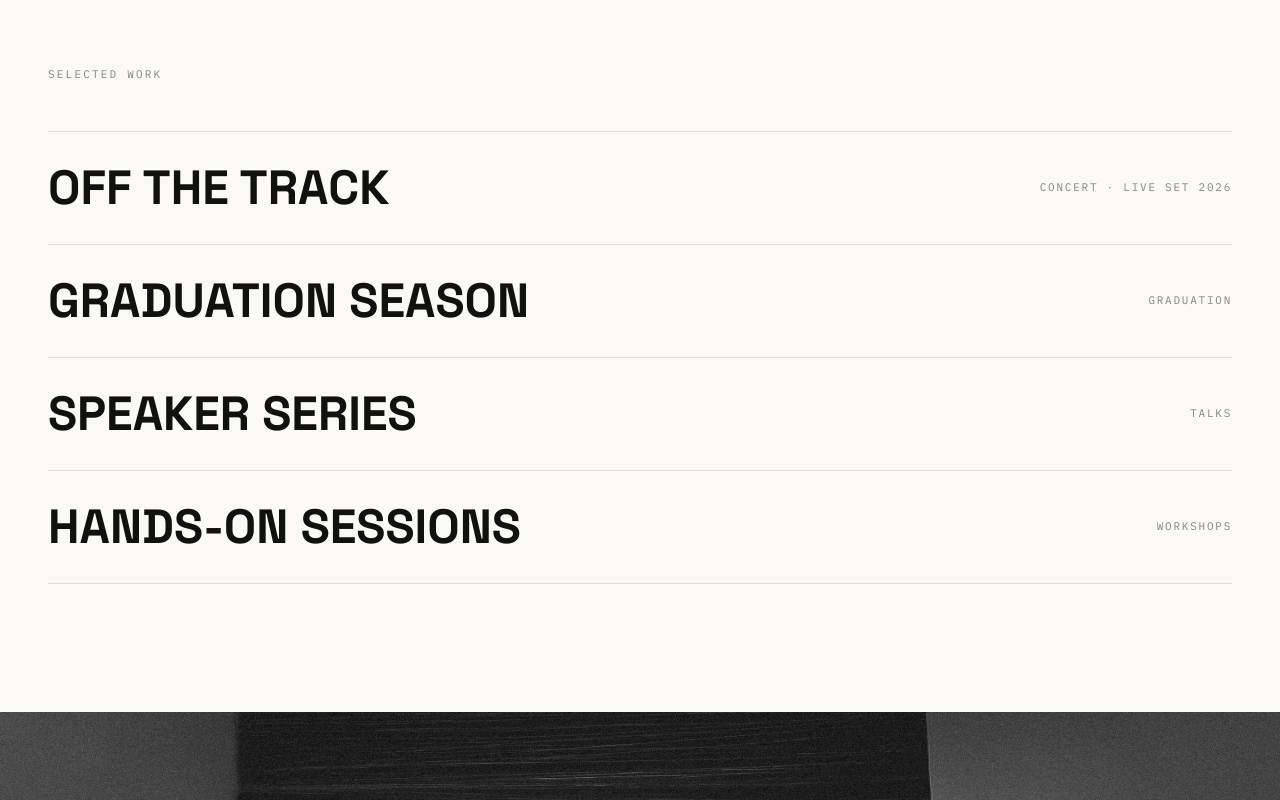
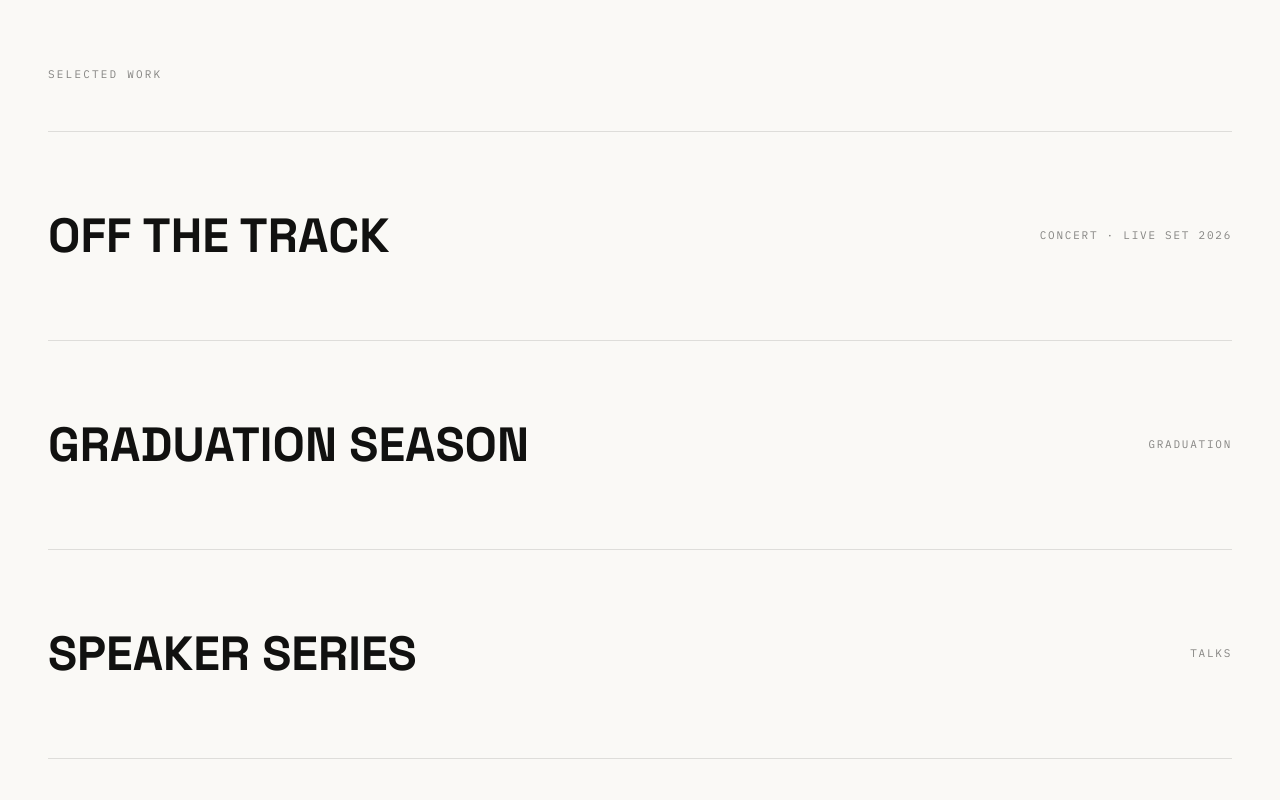
Before and after one commit to WilsonChieu/wlsn-portfolio, a Next.js app: page / in a window 1280 px wide. Shown: the part 960-1760 px from the top of the page. Built offline with nearby package versions, Linux system fonts and the light colour scheme.

Commit message:
Increase Selected Work row height for a more substantial hover reveal

```diff
--- a/components/WorkList.tsx
+++ b/components/WorkList.tsx
@@ -24,7 +24,7 @@ export default function WorkList() {
         {ROWS.map((row) => (
           <motion.li
             key={row.title}
-            className="group relative overflow-hidden border-t border-line py-8 last:border-b"
+            className="group relative overflow-hidden border-t border-line py-14 last:border-b md:py-20"
             variants={fadeUp}
             initial="hidden"
             whileInView="visible"
```
